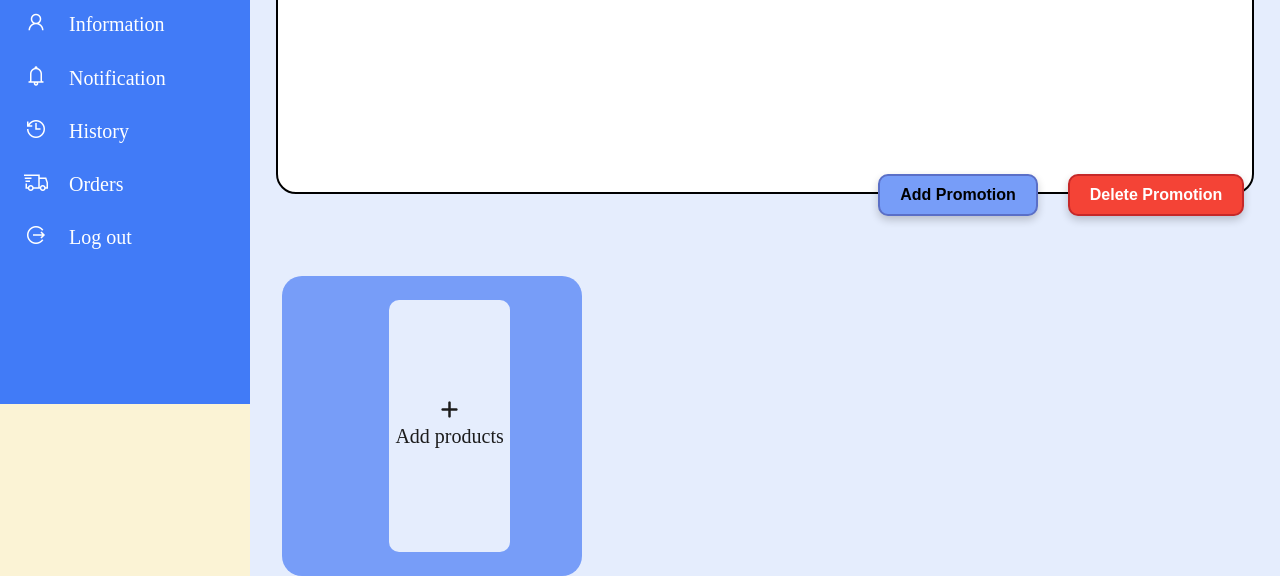
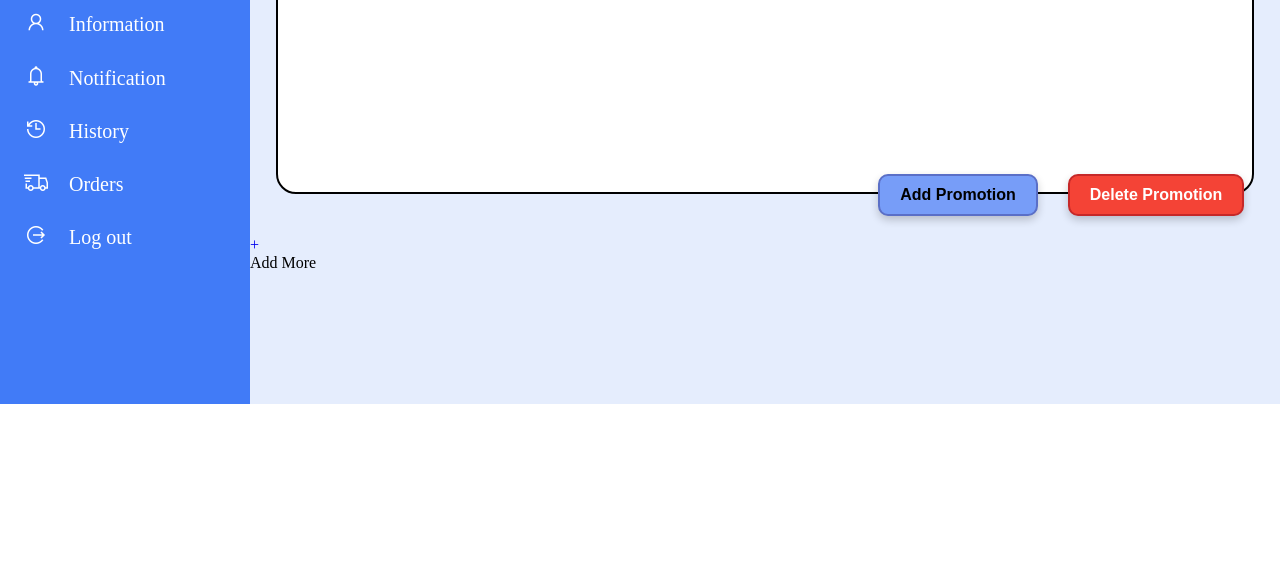
Before and after one commit to duccodon/Dressify, a PHP site: page /ProductOwner.php in a window 1280 px wide. Shown: the part 396-972 px from the top of the page. After the commit the page ends 800 px from the top, so only its background shows below. Run offline with PHP 8.4, Linux system fonts and the light colour scheme; a user stored in the database is signed in; data comes from the database, SQL or seed files in the repository; data that the repository does not hold is empty; some web fonts are replaced.

Commit message:
Update ProductOwner.php

```diff
--- a/role/owner/ProductOwner.php
+++ b/role/owner/ProductOwner.php
@@ -4,6 +4,11 @@
 
     $cus_id = $_SESSION['cus_id'];
     $select_promotions = mysqli_query($conn, "SELECT * FROM discount WHERE cus_id='$cus_id'") or die('Query failed');
+    $select_products = mysqli_query($conn, "SELECT * FROM products WHERE owner_id='$cus_id' AND approve='True'");
+    if (!$select_products) {
+        die("Query failed: " . mysqli_error($conn));
+    }
+    $products = mysqli_fetch_all($select_products, MYSQLI_ASSOC);
 ?>
 
 <!DOCTYPE html>
@@ -89,40 +94,34 @@
                         </form>
                     </div>
                 </div>
+                <div class="product-grid">
+                    <?php if (count($products) > 0): ?>
+                        <?php foreach ($products as $product): ?>
+                            <div class="product-card" data-images='["<?php echo $product['image1']; ?>", "<?php echo $product['image2']; ?>", "<?php echo $product['image3']; ?>"]'>
+                                <div class="product-image">
+                                    <img src = "../../img/product/<?php echo $product['image1']; ?>" alt="<?php echo $product['product_name']; ?>">
+                                </div>
+                                <div class="product-info">
+                                    <h3><?php echo $product['product_name']; ?></h3>
+                                    <p class="product-price"><?php echo number_format($product['price']); ?> VND</p>
+                                </div>
+                                <div class="product-actions">
+                                    <div class="product-stock">Stock: <?php echo $product['stock']; ?></div>
+                                    <button class="edit-btn"><i class="fas fa-pencil-alt"></i></button>
+                                </div>
+                            </div>
+                        <?php endforeach; ?>
+                    <?php endif; ?>
 
-                <div style="margin-left: 2rem;">
-                <div class="cards-list">
-                    <div class="card-list-single">
-                        <a style="font-size:10px;" href="OwnerForm.php">
-                        <div style="align-content:center;">
-                            <div class="list-content"><i class="fa-solid fa-plus"></i></div>
-                            <div class="list-content">Add products</div>
-                        </div>
-                        </a>
-                    </div>
-                <?php
-                    $select_products = mysqli_query($conn, "SELECT * FROM products WHERE owner_id='$_SESSION[cus_id]'") or die('Query failed');
-                    if (mysqli_num_rows($select_products) > 0){
-                        while($fetch_products = mysqli_fetch_assoc($select_products)){
-                            if ($fetch_products['approve'] == 'True'){
-                ?>
-                    <div class="card-list-single">
-                        <div>
-                            <img src = "../../img/product/<?php echo $fetch_products['image1'];?>">
-                            <div class="list-content"><?php echo $fetch_products['product_name'] ?></div>
-                            <div class="list-content"><?php echo $fetch_products['price'] ?></div>
-                        <div>
-                            <a href="ProductOwner.php?view=<?php echo $fetch_products['product_id']; ?>" class="edit">View <i class="fa-solid fa-eye"></i></a>
-                            <a href="ProductOwner.php?delete=<?php echo $fetch_products['product_id']; ?>" class="delete" onclick="return confirm('Are you sure to delete this product');">Delete <i class="fa-solid fa-trash"></i></a>
+                    <!-- Add More box, always present -->
+                    <div class="product-card add-more">
+                        <a href="OwnerForm.php">
+                        <div  class="add-more-content">
+                            <span>+</span>
+                            <a href="OwnerForm.php"></a>
+                            <p>Add More</p>
                         </div>
                     </div>
-                </div>
-                <?php
-                            }
-                        }
-                    }
-                ?>
-                </div>
                 </div>
             </main>
     </section>
```
